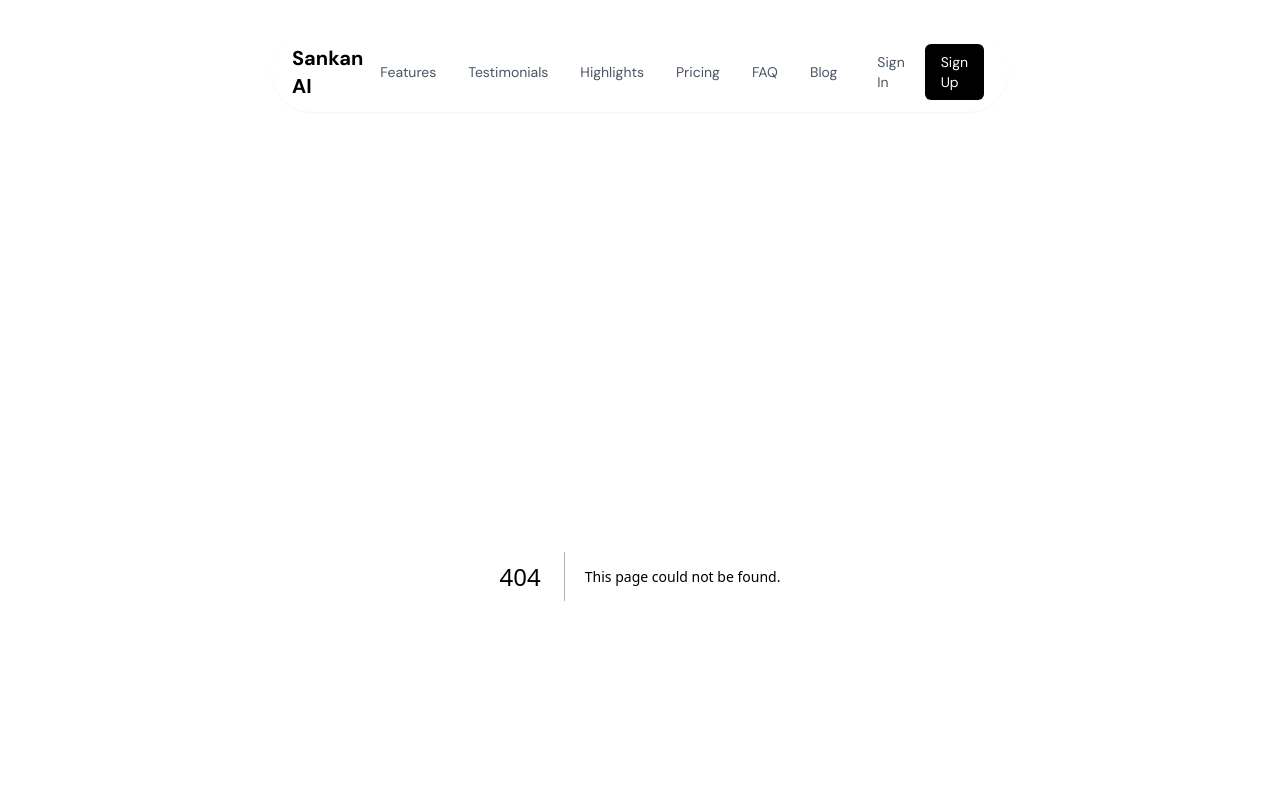
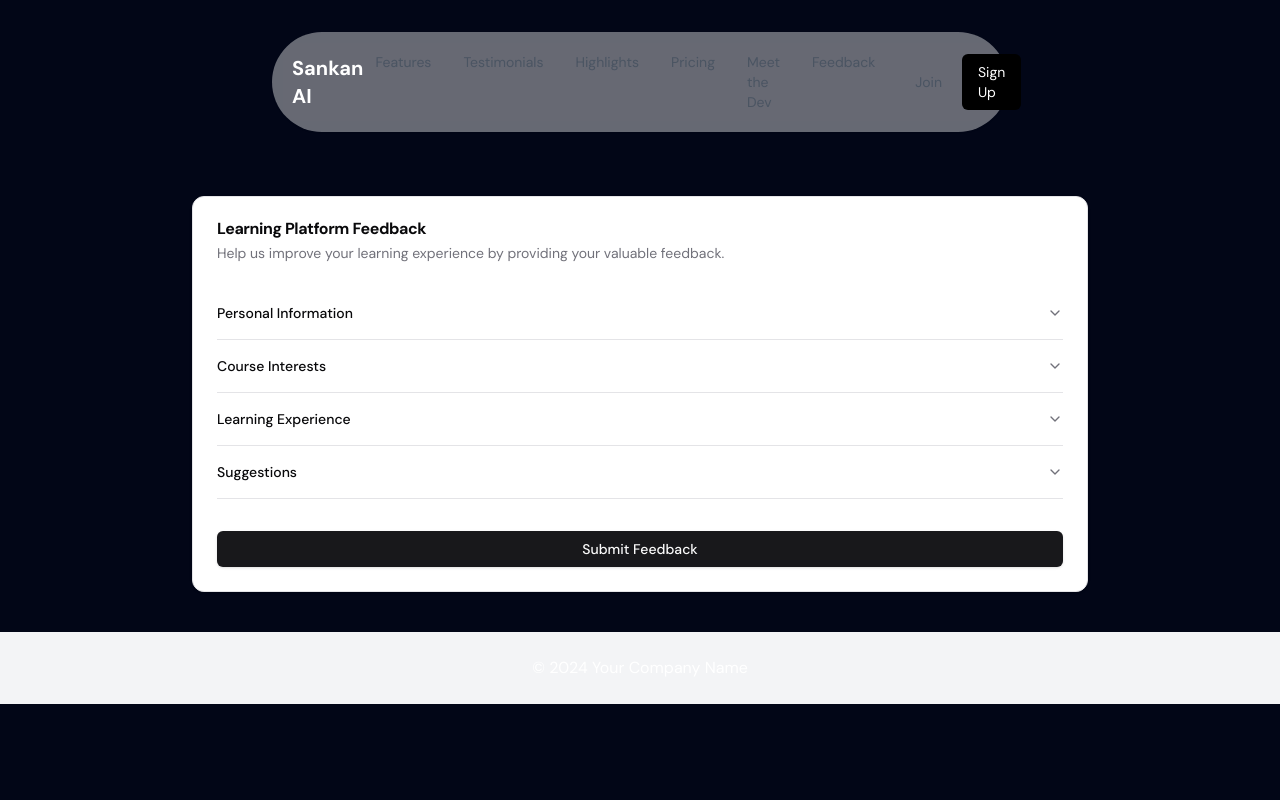
Before and after one commit to SankanAI/Home, a Next.js app: page /UI/FeedbackForm in a window 1280 px wide. Before the commit this address had no page. Shown: the top 800 px of the page. Built offline with nearby package versions, Linux system fonts and the light colour scheme.

Commit message:
Feedback Form

```diff
--- a/package.json
+++ b/package.json
@@ -26,7 +26,7 @@
     "next-themes": "^0.4.3",
     "react": "19.0.0-rc-66855b96-20241106",
     "react-dom": "19.0.0-rc-66855b96-20241106",
-    "react-hook-form": "^7.53.2",
+    "react-hook-form": "^7.54.0",
     "react-icon-cloud": "^4.1.4",
     "tailwind-merge": "^2.5.5",
     "tailwindcss-animate": "^1.0.7",
--- a/src/app/UI/AppAppBar.tsx
+++ b/src/app/UI/AppAppBar.tsx
@@ -16,8 +16,8 @@
     { label: 'Testimonials', href: '#testimonials' },
     { label: 'Highlights', href: '#highlights' },
     { label: 'Pricing', href: '#pricing' },
-    { label: 'FAQ', href: '#faq' },
-    { label: 'Blog', href: '/blog' },
+    { label: 'Meet the Dev', href: '' },
+    { label: 'Feedback', href: '/UI/FeedbackForm' },
   ];
 
   return (
@@ -47,13 +47,13 @@
 
             <div className="flex items-center space-x-2">
               <Link
-                href="/signin"
+                href="/Authentication/login"
                 className="text-sm text-gray-600 hover:text-black px-3 py-2 rounded-md"
               >
-                Sign In
+                Join
               </Link>
               <Link
-                href="/signup"
+                href="/Authentication/Signup"
                 className="text-sm bg-black text-white px-4 py-2 rounded-md hover:bg-gray-800 transition-colors"
               >
                 Sign Up
--- a/src/app/UI/FeedbackForm.tsx
+++ b/src/app/UI/FeedbackForm/page.tsx
@@ -1,9 +1,9 @@
 "use client"
 
-import React, { useState } from 'react';
-import { z } from "zod"
-import { zodResolver } from "@hookform/form-handler/zod"
-import { useForm } from "react-hook-form"
+import React from 'react';
+import { useForm, SubmitHandler } from "react-hook-form"
+import { zodResolver } from "@hookform/resolvers/zod"
+import * as z from "zod"
 
 import { Button } from "@/components/ui/button"
 import {
@@ -39,37 +39,25 @@
   AccordionItem,
   AccordionTrigger
 } from "@/components/ui/accordion"
-import { toast } from "@/components/ui/use-toast"
+import { useToast } from "@/hooks/use-toast"
 
-// Zod Validation Schema
+// Zod Schema for Form Validation
 const feedbackFormSchema = z.object({
-  name: z.string().min(2, {
-    message: "Name must be at least 2 characters.",
-  }),
-  email: z.string().email({
-    message: "Please enter a valid email address.",
-  }),
-  parentEmail: z.string().email({
-    message: "Please enter a valid parent email address.",
-  }).optional(),
-  age: z.coerce.number().min(6, {
-    message: "You must be at least 6 years old.",
-  }).max(18, {
-    message: "You must be 18 or younger.",
-  }),
-  courseInterests: z.array(z.string()).min(1, {
-    message: "Please select at least one course of interest.",
-  }),
+  name: z.string().min(2, { message: "Name must be at least 2 characters" }),
+  email: z.string().email({ message: "Please enter a valid email address" }),
+  parentEmail: z.string().email({ message: "Please enter a valid parent email" }).optional(),
+  age: z.number().min(6, { message: "Age must be at least 6" }).max(18, { message: "Age must be 18 or younger" }),
+  courseInterests: z.array(z.string()).min(1, { message: "Please select at least one course" }),
   overallExperience: z.enum(["1", "2", "3", "4", "5"], {
-    required_error: "Please rate your overall experience.",
+    errorMap: () => ({ message: "Please rate your overall experience" })
   }),
   challengeLevel: z.enum(["TOO_EASY", "JUST_RIGHT", "CHALLENGING", "TOO_DIFFICULT"], {
-    required_error: "Please select a challenge level.",
+    errorMap: () => ({ message: "Please select a challenge level" })
   }),
   suggestions: z.string().optional(),
   wouldRecommend: z.enum(["YES", "NO"], {
-    required_error: "Please indicate if you would recommend our courses.",
-  }),
+    errorMap: () => ({ message: "Please indicate if you would recommend our courses" })
+  })
 });
 
 // Course Interest Options
@@ -81,27 +69,29 @@
   { id: "problem_solving", label: "Problem Solving" },
 ];
 
-export function FeedbackForm() {
-  // Define the form
+export default function FeedbackForm() {
+  const { toast } = useToast()
+
+  // Use Zod for type inference and validation
   const form = useForm<z.infer<typeof feedbackFormSchema>>({
     resolver: zodResolver(feedbackFormSchema),
     defaultValues: {
       name: "",
       email: "",
       parentEmail: "",
-      age: undefined,
+      age: 0,
       courseInterests: [],
-      overallExperience: undefined,
-      challengeLevel: undefined,
+      overallExperience: "3",
+      challengeLevel: "JUST_RIGHT",
       suggestions: "",
-      wouldRecommend: undefined,
+      wouldRecommend: "YES",
     },
   });
 
   // Form submission handler
-  function onSubmit(data: z.infer<typeof feedbackFormSchema>) {
+  const onSubmit: SubmitHandler<z.infer<typeof feedbackFormSchema>> = async (data) => {
     try {
-      // Simulate form submission
+      // Simulate API submission or actual form processing
       console.log("Feedback Submitted:", data);
 
       // Show success toast
@@ -156,14 +146,19 @@
                     <FormField
                       control={form.control}
                       name="age"
-                      render={({ field }) => (
+                      render={({ field: { onChange, value, ...rest } }) => (
                         <FormItem>
                           <FormLabel>Age</FormLabel>
                           <FormControl>
                             <Input
                               type="number"
                               placeholder="Your age"
-                              {...field}
+                              {...rest}
+                              value={value === 0 ? '' : value}
+                              onChange={(e) => {
+                                const numValue = e.target.value === '' ? 0 : Number(e.target.value);
+                                onChange(numValue);
+                              }}
                             />
                           </FormControl>
                           <FormMessage />
@@ -227,17 +222,17 @@
                               render={({ field }) => {
                                 return (
                                   <FormItem
-                                    key={item.id}
                                     className="flex flex-row items-start space-x-3 space-y-0"
                                   >
                                     <FormControl>
                                       <Checkbox
                                         checked={field.value?.includes(item.id)}
                                         onCheckedChange={(checked) => {
+                                          const currentInterests = field.value || [];
                                           return checked
-                                            ? field.onChange([...field.value, item.id])
+                                            ? field.onChange([...currentInterests, item.id])
                                             : field.onChange(
-                                                field.value?.filter(
+                                                currentInterests.filter(
                                                   (value) => value !== item.id
                                                 )
                                               )
```
Also changed, not shown: 1 other file (tests, documents, lock files or other folders).
